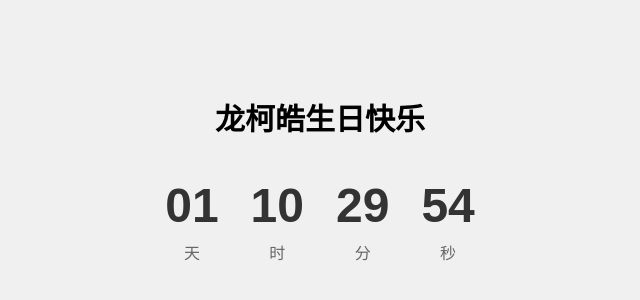
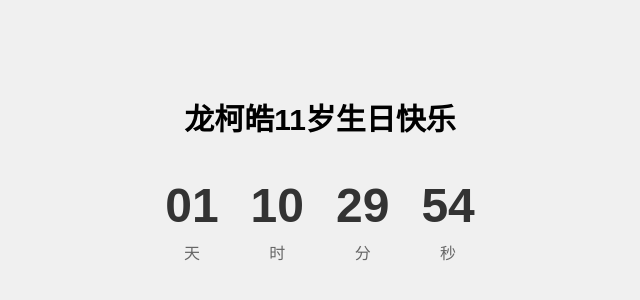
Before and after one commit to chenxiangq2014-coder/LKHSRKL, a plain HTML site: page index.html in a window 1280 px wide. Shown: the part 200-500 px from the top of the page, without its empty margins (320-960 px from the left). Drawn offline with nearby package versions, Linux system fonts and the light colour scheme.

Commit message:
Update index.html

```diff
--- a/index.html
+++ b/index.html
@@ -63,7 +63,7 @@
         <!-- 标题 -->
         <div class="text-center mb-4">
             <h1 class="text-3xl font-bold text-black">
-                龙柯皓生日快乐
+                龙柯皓11岁生日快乐
             </h1>
         </div>
 
```
